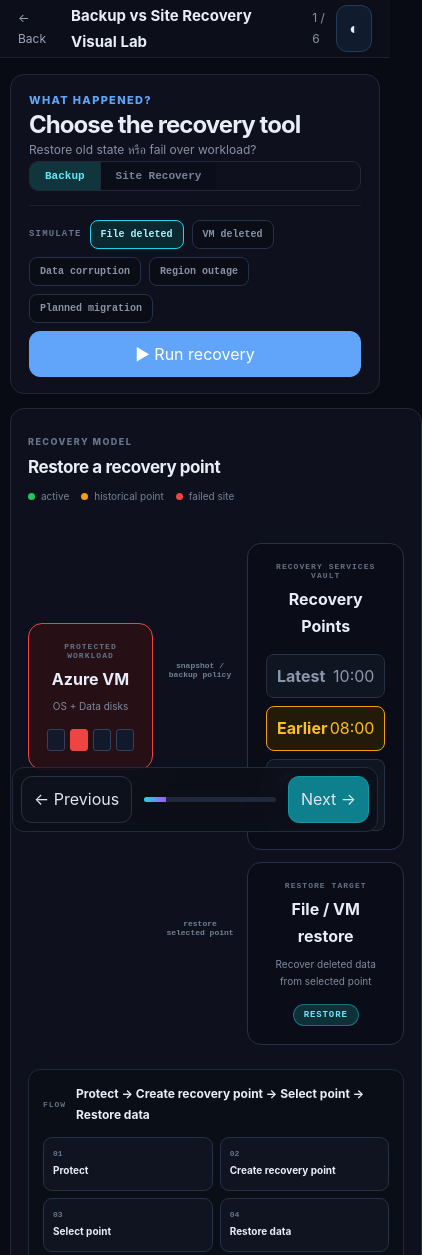
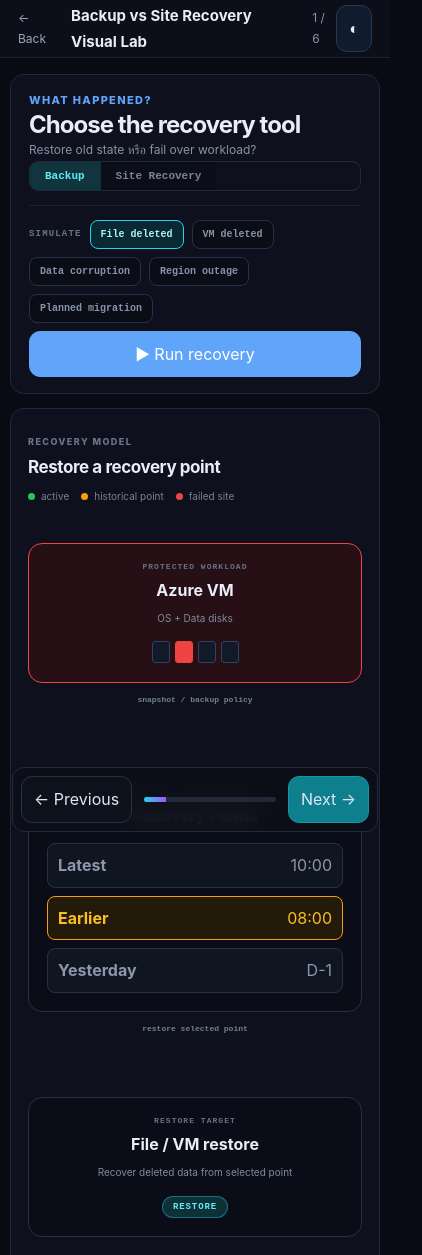
Before and after one commit to somkid-s5/az-104-master-cram-book, a plain HTML site: page recovery-lab.html in a window 390 px wide. Shown: the top 1255 px of the page, 422 px wide, since content can reach past the window. Drawn offline with Linux system fonts and the light colour scheme.

Commit message:
Fix Recovery Lab mobile layout override

```diff
--- a/recovery-lab.html
+++ b/recovery-lab.html
@@ -7,6 +7,7 @@
 <link rel="stylesheet" href="assets/app.css">
 <link rel="stylesheet" href="assets/lab.css">
 <link rel="stylesheet" href="assets/recovery-lab.css">
+<link rel="stylesheet" href="assets/regression-fixes.css">
 </head>
 <body class="lab-body recovery-lab-body">
 <header class="lab-topbar">
```
